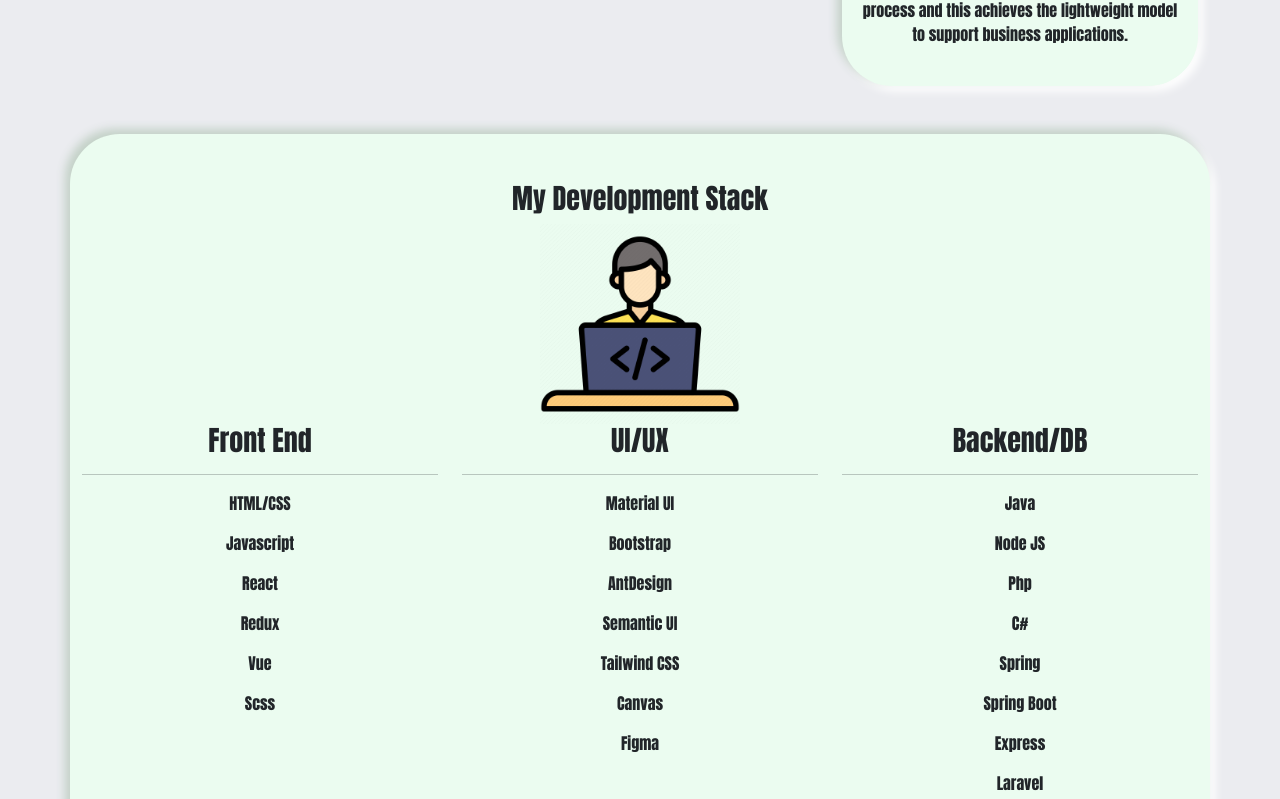
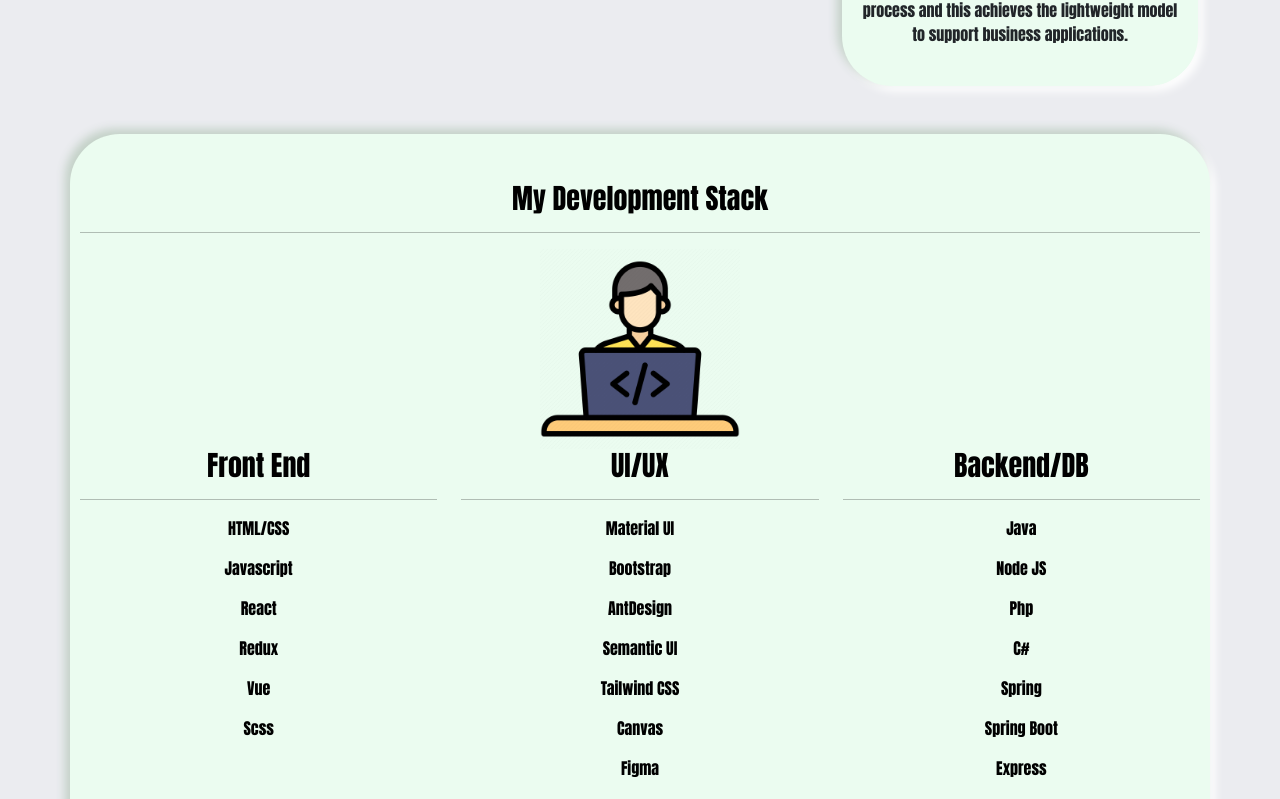
Before and after one commit to MeftunH/portfolio-v1, a React (Create React App) app: page / in a window 1280 px wide. Shown: the part 4798-5597 px from the top of the page. Built offline with nearby package versions, Linux system fonts and the light colour scheme; a web font is replaced by a local one.

Commit message:
set hover on my development stack section

```diff
--- a/src/pages/Home.js
+++ b/src/pages/Home.js
@@ -184,9 +184,10 @@
         </div>
       </div>
 
-      <div className="container mt-5 n-box-interest-intro py-5">
+      <div className="devstack container my-5 n-box-interest-intro py-5">
         <div className="text-center">
         <h3 className="font-bold text-center">My Development Stack</h3>
+        <hr></hr>
         <img src="./assets/developer.png" alt="" height='200' width='200' className="text-center"></img>
         </div>
         <div className="row">
--- a/src/stylesheets/home.css
+++ b/src/stylesheets/home.css
@@ -31,6 +31,17 @@
 .interest-concept-p{
     color: #001220;
 }
+.devstack{
+    color: black;
+    transition: all 0.5s;
+    padding: 10px;
+}
+.devstack:hover{
+    color: white;
+    background-color: #001220;
+    transform: scale(1.05);
+    box-shadow: none;
+}
 
 @media(max-width:750px){
     .introduction div h1{
```
